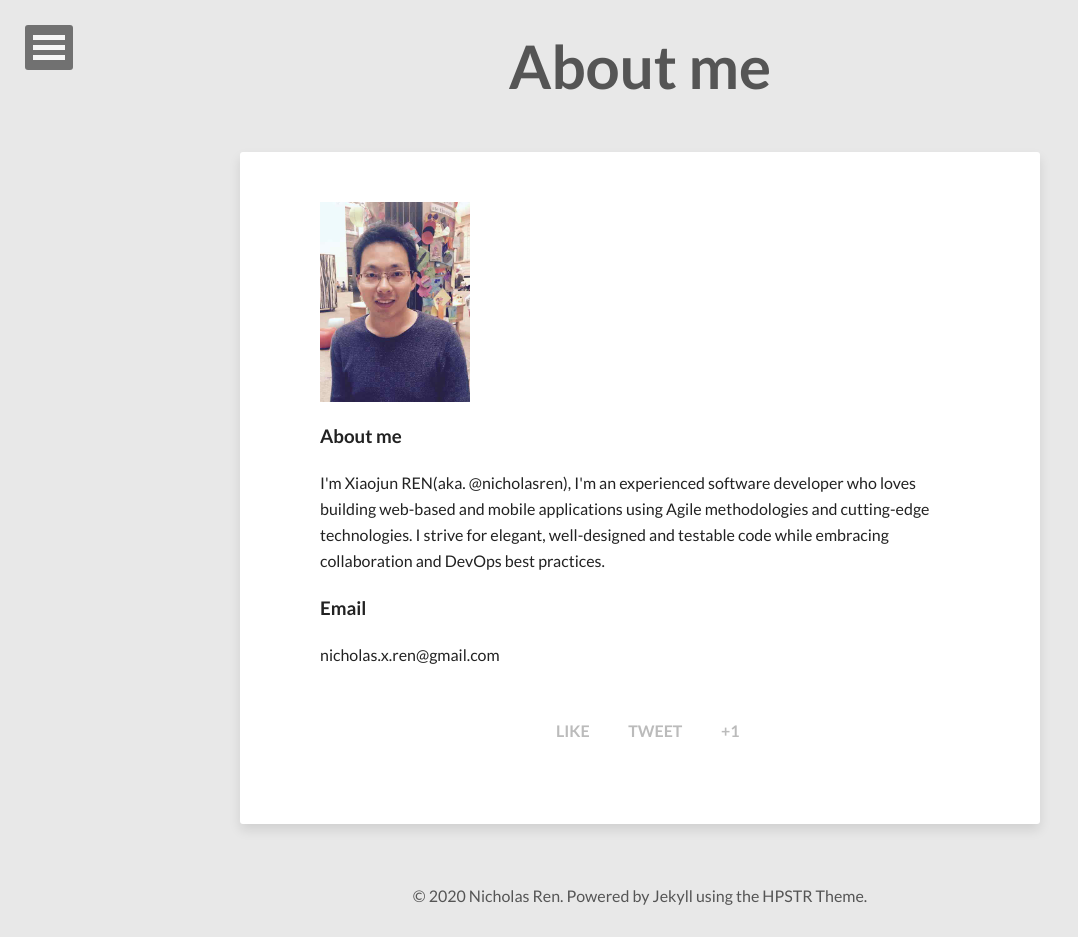
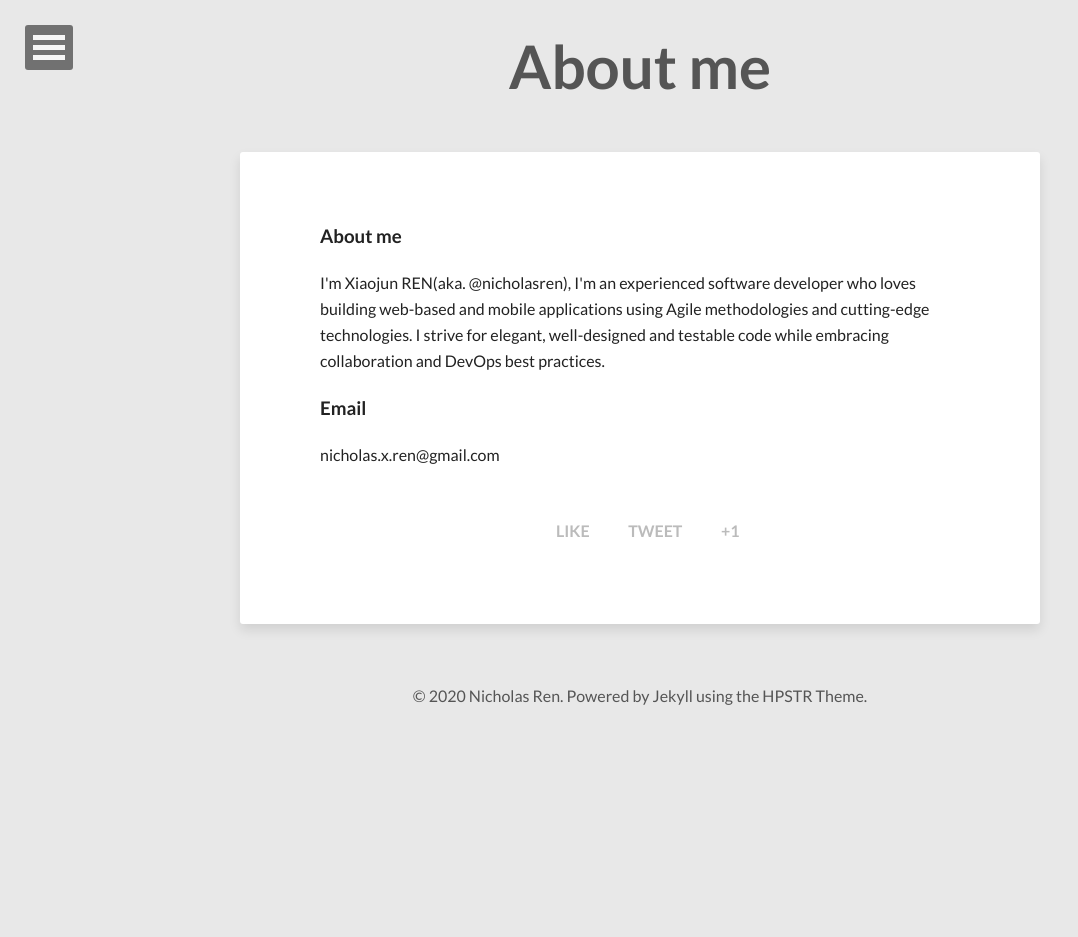
Before and after one commit to nicholasren/nicholasren.github.io, a Jekyll site: the page built from about.md, in a window 1280 px wide. Shown: the whole page, without its empty margins (0-1078 px from the left). Built offline with Jekyll 4.4.1, drawn with Linux system fonts in a browser that asks for light colours; nearby versions of some CDN libraries; after the commit the page ends 900 px from its top, so only the background shows below that.

Commit message:
Removed avatar

```diff
--- a/_config.yml
+++ b/_config.yml
@@ -13,7 +13,7 @@ owner:
 
 timezone:      Australia/Melbourne
 future:        true
-highlighter:   pygments
+highlighter:   rouge
 markdown:      kramdown
 paginate:     5
 
--- a/_includes/navigation.html
+++ b/_includes/navigation.html
@@ -6,7 +6,6 @@
 			<a href="#">About</a>
 			<ul class="dl-submenu">
 				<li>
-					<img src="{{ site.url }}/images/{{ site.owner.avatar }}" alt="{{ site.owner.name }} photo" class="author-photo">
 					<h4>{{ site.owner.name }}</h4>
 					<p>{{ site.owner.bio }}</p>
 				</li>
--- a/about.md
+++ b/about.md
@@ -5,10 +5,6 @@ title: About me
 share: true
 ---
 <div id="about">
-  <div>
-    <img src="/images/avatar.png" width="150" class="avatar" />
-  </div>
-
   <div id="desc">
     <h3>About me</h3>
     <div>
```
